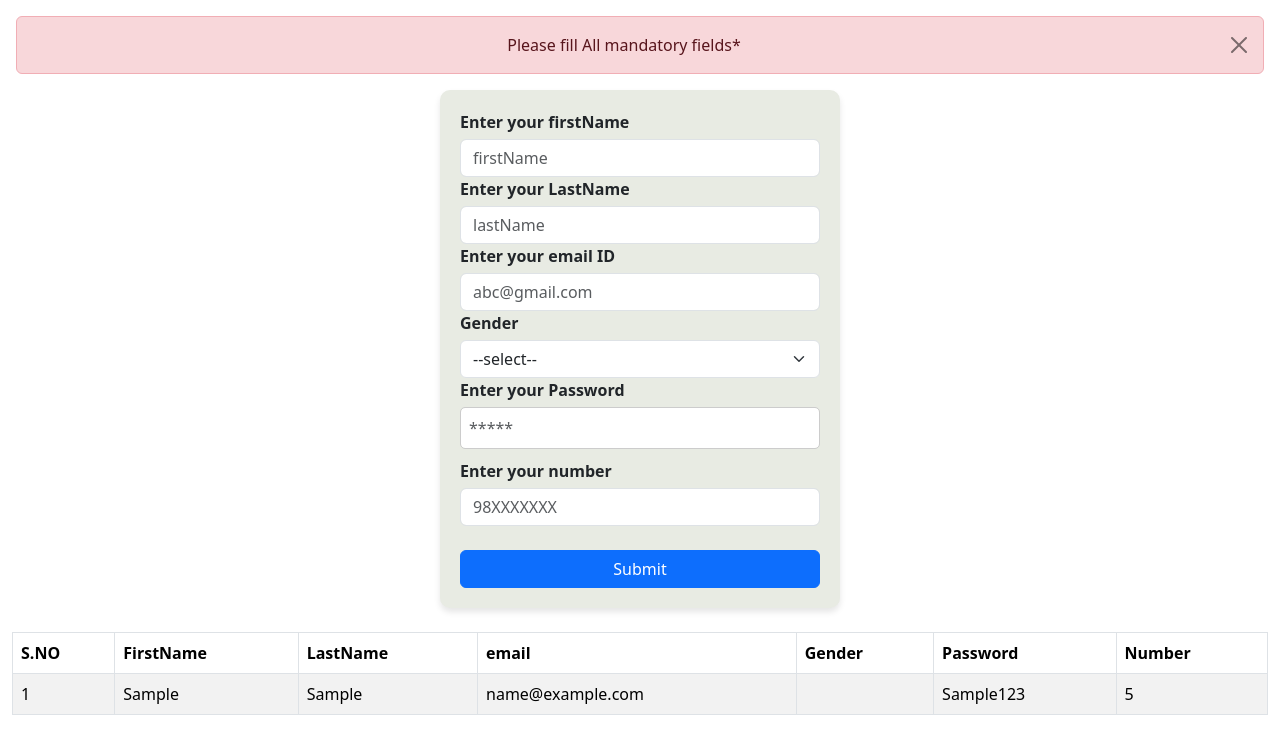
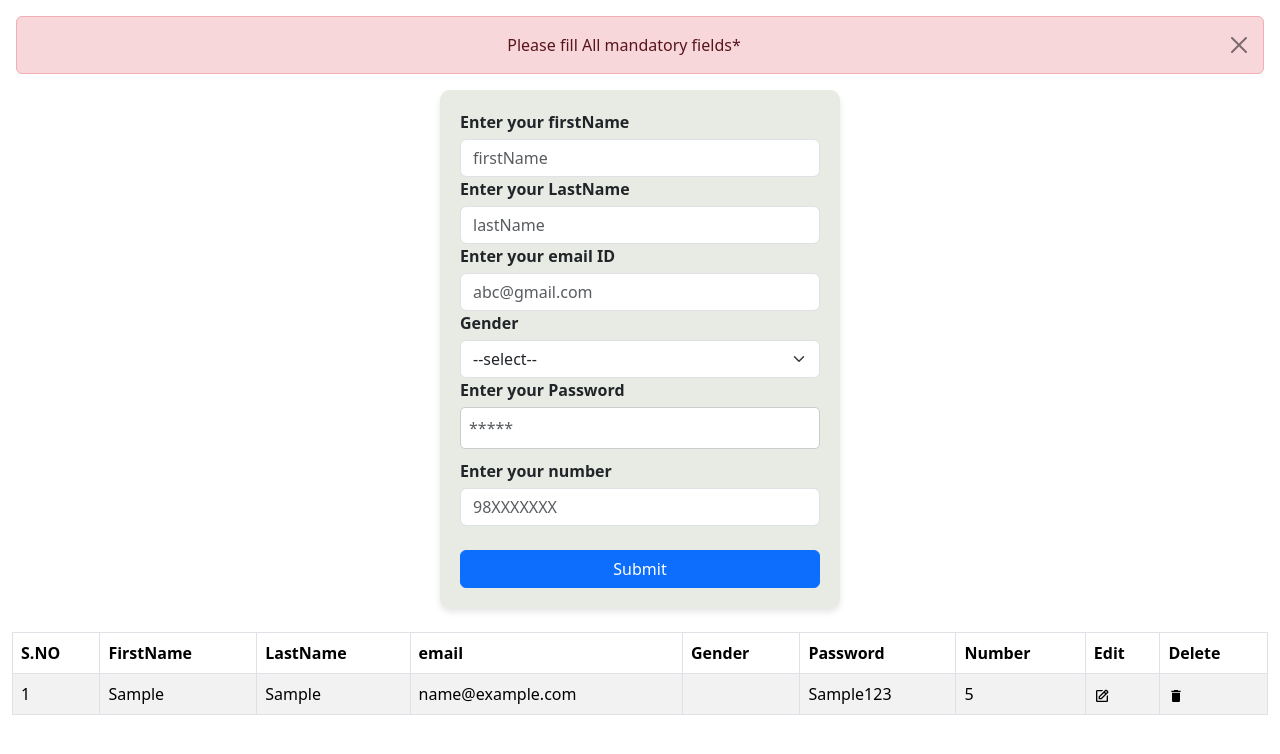
Before and after one commit to preethimaddy/studentapp, a React (Create React App) app: page /signup in a window 1280 px wide. Both pictures are taken after typing "Sample", "Sample", "name@example.com", "Sample123", "5" into the empty fields and a click on the button "Submit". Shown: the top 754 px of the page. Built offline with nearby package versions, Linux system fonts and the light colour scheme; no server answers.

Commit message:
implement delete option

```diff
--- a/src/components/SignUp.jsx
+++ b/src/components/SignUp.jsx
@@ -2,6 +2,8 @@ import React, { useState,useEffect } from "react";
 import "./SignUp.css";
 import { Row, Table, Alert } from "react-bootstrap";
 import axios from "axios"
+import { BiEdit } from "react-icons/bi";
+import { MdDelete } from "react-icons/md";
 const SignUp = (props) => {
   const initialState = {
     firstName: "",
@@ -46,15 +48,7 @@ const SignUp = (props) => {
     setNewInput(data);
   };
 
-  // post data
-const postData = async (newData) => {
-  const body = newInput;
-  const data = await axios.post(
-    `https://64818d7329fa1c5c503198d5.mockapi.io/user`,
-    body
-  );
-  console.log("post-data", data);
-};
+
 
 //handleSubmit
 
@@ -63,6 +57,7 @@ const handleSubmit =(e) =>{
   setTableRecord([...tableRecord, newInput]);
   setNewInput({firstName:"", lastName:"", email:"", gender:"", password:"", number:""})
 }
+
   // Add new input to form
 
   const addData = (e) => {
@@ -88,6 +83,26 @@ const handleSubmit =(e) =>{
       setAlert(true)
     }
   };
+  // post data
+const postData = async (newData) => {
+  const body = newInput;
+  const data = await axios.post(
+    `https://64818d7329fa1c5c503198d5.mockapi.io/user`,
+    body
+  );
+  console.log("post-data", data);
+};
+
+const editTrigger =()=>{
+
+}
+const deleteTableData =(index)=>{
+const data = [...tableRecord];
+data.splice(index, 1);
+setTableRecord(data);
+
+}
+
   return (
     <>
      <div className="m-3">
@@ -191,6 +206,8 @@ const handleSubmit =(e) =>{
                 <th>Gender</th>
                 <th>Password</th>
                 <th>Number</th>
+                <th>Edit</th>
+                <th>Delete</th>
               </tr>
             </thead>
             <tbody>
@@ -206,6 +223,8 @@ const handleSubmit =(e) =>{
                         <td>{gender}</td>
                         <td>{password}</td>
                         <td>{number}</td>
+                        <td onClick={()=> editTrigger(index)} className="cursor-pointer"><BiEdit /></td>
+                        <td onClick={()=> deleteTableData(index,1)} className ="cursor-pointer"><MdDelete /></td>
                       </tr>
                     );
                   }
```
